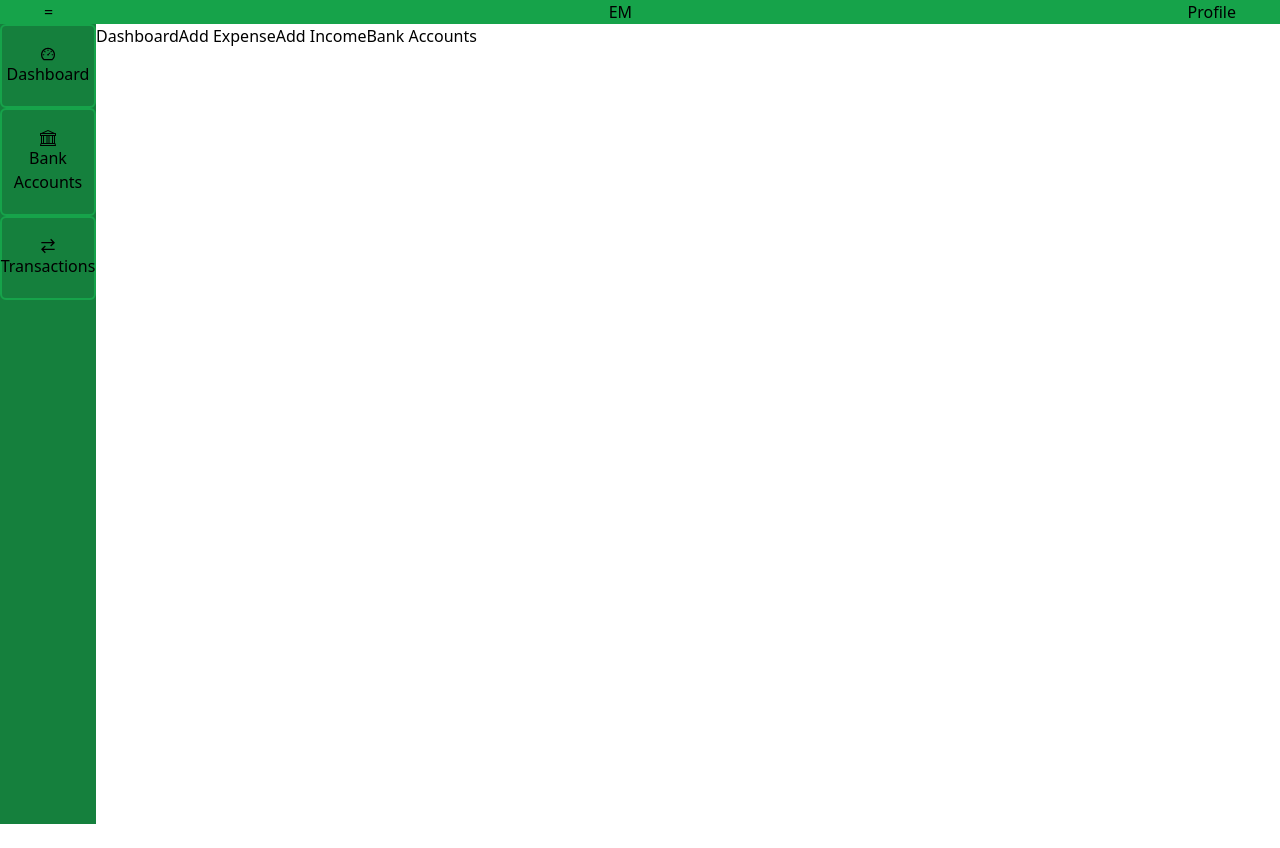
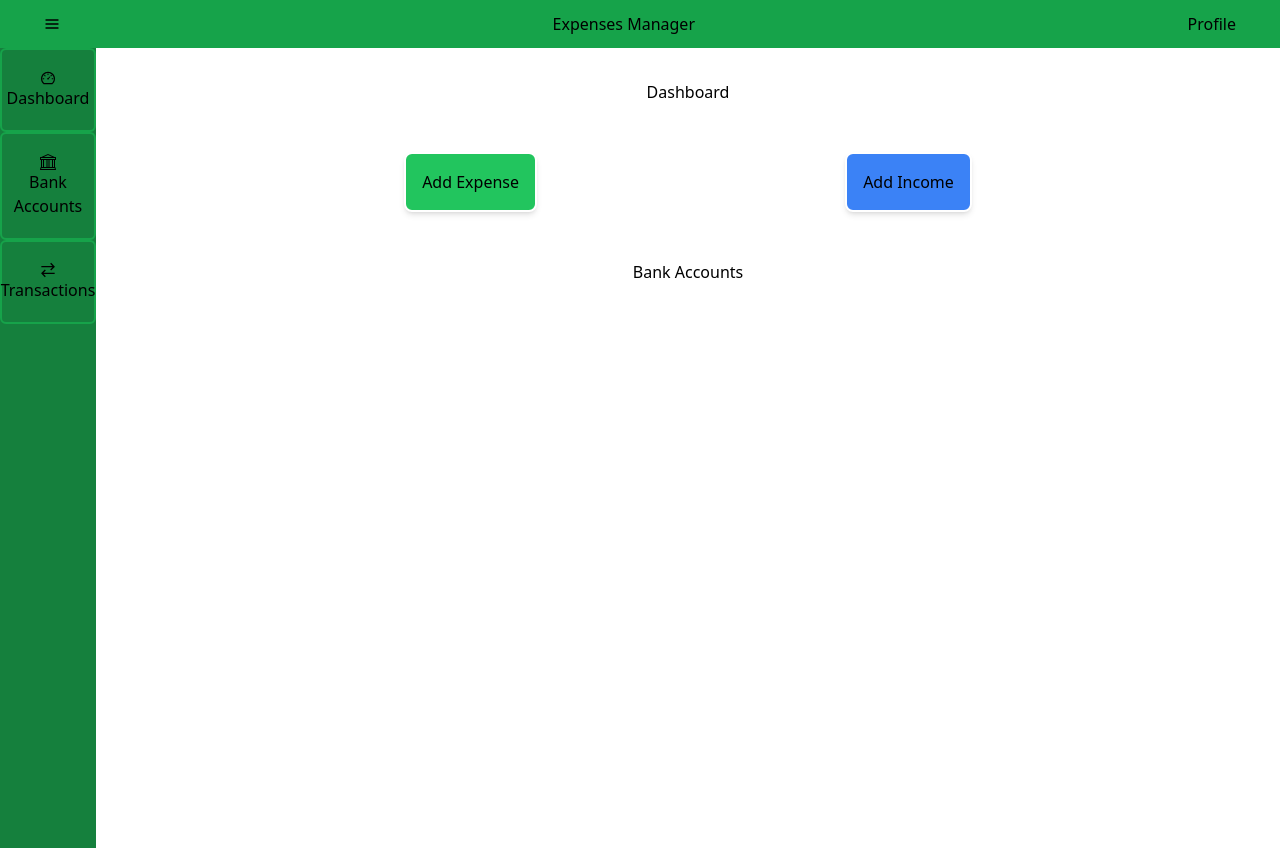
Before and after one commit to Alejandra-Villalobos/expenses-manager, a React (Create React App) app in the folder expenses-frontend/: page /home in a window 1280 px wide. Before the commit the page ends 824 px from the top, so only its background shows below. Built offline with nearby package versions, Linux system fonts and the light colour scheme.

Commit message:
Added: Home interface improved

```diff
--- a/expenses-frontend/src/components/NavBar.js
+++ b/expenses-frontend/src/components/NavBar.js
@@ -1,10 +1,11 @@
 import React from 'react'
+import { FiMenu } from 'react-icons/fi'
 
 function NavBar({ setState, state }) {
   return (
-    <nav className='flex flex-row justify-between bg-green-600'>
-      <button className='ml-11' onClick={() => setState(!state)}>=</button>
-      <p>EM</p>
+    <nav className='flex flex-row justify-between bg-green-600 py-3'>
+      <button className='ml-11' onClick={() => setState(!state)}><FiMenu/></button>
+      <p>Expenses Manager</p>
       <div className='mr-11'>
         Profile
       </div>
--- a/expenses-frontend/src/pages/Banks.js
+++ b/expenses-frontend/src/pages/Banks.js
@@ -9,11 +9,15 @@ const Banks = () => {
     <NavBar setState={setShowMenu} state={showMenu}/>
     <div className='flex flex-row'>
     {showMenu && <SideMenu/>}
-      <h1>Bank Accounts</h1>
-      <button>Add bank</button>
-      <section>
-        <h2>Banks</h2>
-      </section>
+      <div>
+        <section>
+          <h1>Bank Accounts</h1>
+          <button>Add bank</button>
+        </section>
+        <section>
+          <h2>Banks</h2>
+        </section>
+      </div>
     </div>
     </>
   )
--- a/expenses-frontend/src/pages/Home.js
+++ b/expenses-frontend/src/pages/Home.js
@@ -9,14 +9,18 @@ const Home = () => {
     <NavBar setState={setShowMenu} state={showMenu}/>
     <div className='flex flex-row'>
     {showMenu && <SideMenu/>}
-      <h1>Dashboard</h1>
-      <section>
-        <button>Add Expense</button>
-        <button>Add Income</button>
-      </section>
-      <section>
-        <h2>Bank Accounts</h2>
-      </section>
+      <div className='w-full'>
+        <section className='mt-8'>
+          <h1 className='text-center'>Dashboard</h1>
+        </section>
+        <section className='justify-evenly flex mt-12'>
+          <button className='bg-green-500 border-2 rounded-lg border-white p-4 shadow-md'>Add Expense</button>
+          <button className='bg-blue-500 border-2 rounded-lg border-white p-4 shadow-md'>Add Income</button>
+        </section>
+        <section className='mt-12'>
+          <h2 className='text-center'>Bank Accounts</h2>
+        </section>
+      </div>
     </div>
     </>
   )
```
